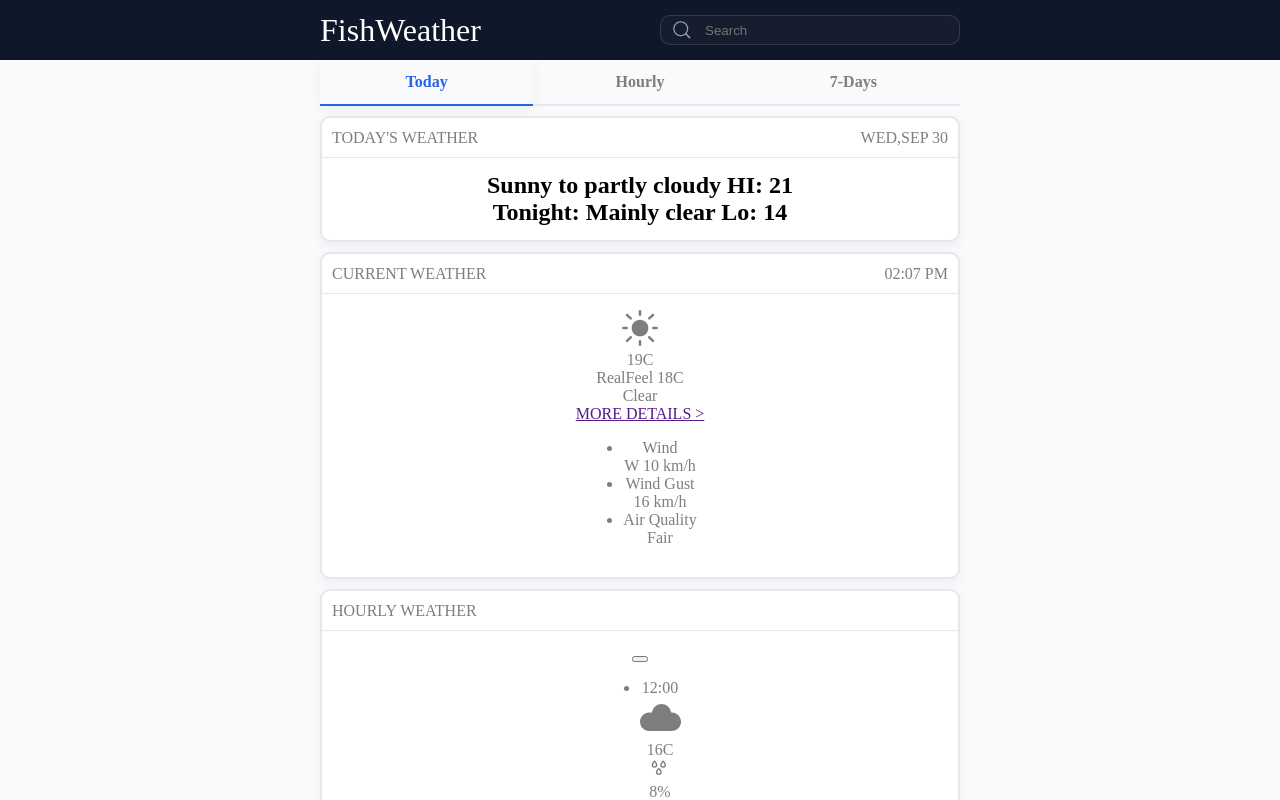
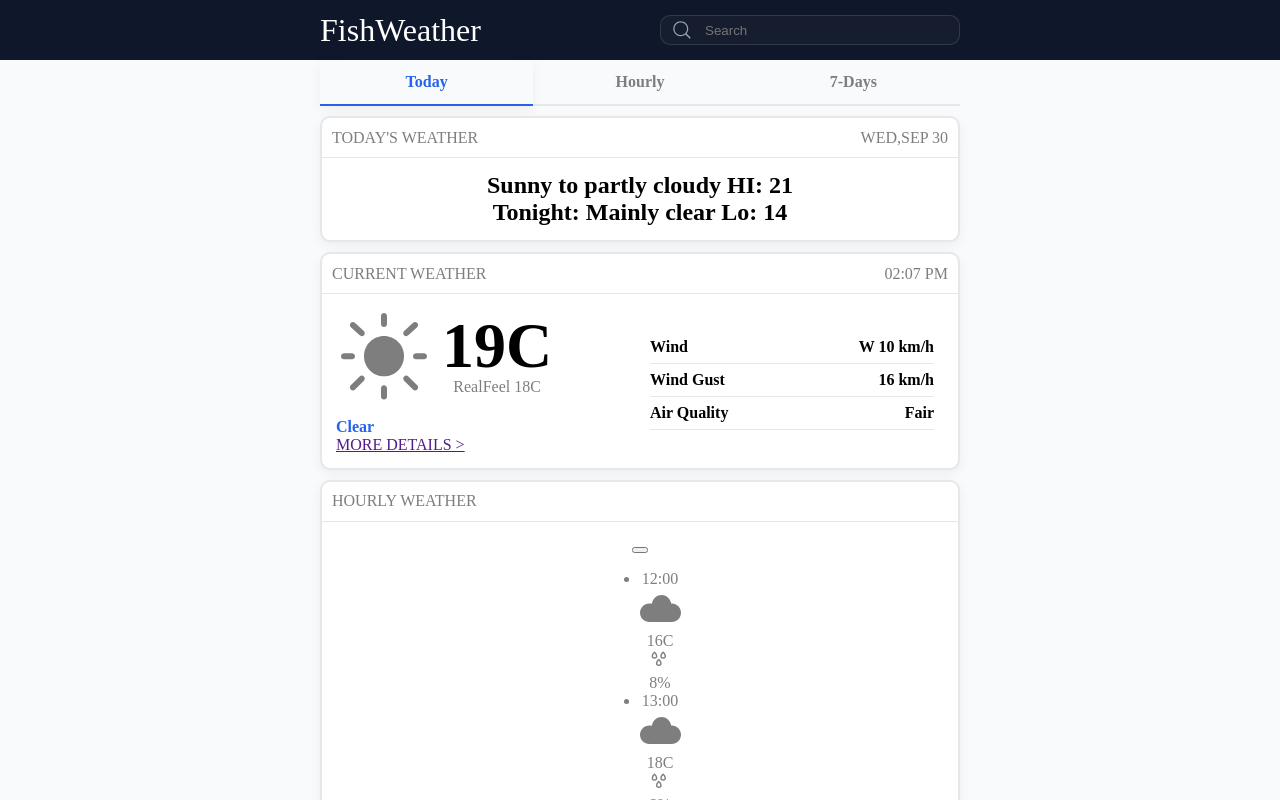
Before and after one commit to CertaCode/weatherApp-react, a React (Vite) app: page / in a window 1280 px wide. Shown: the top 800 px of the page. Built offline with nearby package versions, Linux system fonts and the light colour scheme.

Commit message:
feat: enhance CurrentWeather component with new styles and structure; add CSS for layout

```diff
--- a/src/components/sections/CurrentWeather.jsx
+++ b/src/components/sections/CurrentWeather.jsx
@@ -2,6 +2,7 @@ import { Fragment } from "react";
 import Card from "../ui/Card";
 import CurrentWeatherTemperature from "../ui/CurrentWeatherTemperature";
 import CurrentWeatherInformation from "../ui/CurrentWeatherInformation";
+import "../../styles/components/sections/CurrentWeather.css";
 
 export default function CurrentWeather() {
   const currentTime = new Date().toLocaleString([], {
@@ -10,7 +11,10 @@ export default function CurrentWeather() {
   });
 
   return (
-    <Card title="CURRENT WEATHER" date={currentTime} id="currentWeather">
+    <Card
+      title="CURRENT WEATHER"
+      date={currentTime}
+      className="current-weather">
       <Fragment>
         <CurrentWeatherTemperature />
         <CurrentWeatherInformation />
--- a/src/components/ui/CurrentWeatherInformation.jsx
+++ b/src/components/ui/CurrentWeatherInformation.jsx
@@ -1,7 +1,7 @@
 export default function CurrentWeatherInformation() {
   return (
-    <div className="currentWeather-information">
-      <div className="information-list">
+    <div className="current-weather__information">
+      <div className="current-weather__information-list">
         <ul>
           <li>
             <p>Wind</p>
--- a/src/components/ui/CurrentWeatherTemperature.jsx
+++ b/src/components/ui/CurrentWeatherTemperature.jsx
@@ -2,15 +2,15 @@ import weatherIcon from "../../assets/weather-icons/sun.svg";
 
 export default function CurrentWeatherTemperature() {
   return (
-    <div className="currentWeather-temperature">
-      <div className="temperature">
-        <img src={weatherIcon} />
-        <div className="temperatureInfo">
-          <p className="currentTemperature">19C</p>
+    <div className="current-weather__temperature">
+      <div className="current-weather__temperature-info">
+        <img src={weatherIcon} className="current-weather__icon" />
+        <div className="current-weather__temperature-info-group">
+          <p className="current-weather__temperature-info-p">19C</p>
           <p>RealFeel 18C</p>
         </div>
       </div>
-      <div className="weatherDetails">
+      <div className="current-weather__details">
         <p>Clear</p>
         <a href="">{"MORE DETAILS >"}</a>
       </div>
--- a/src/styles/App.css
+++ b/src/styles/App.css
@@ -1,96 +1,3 @@
-#todaysWeather .card-content {
-    font-size: 24px;
-    color: var(--text-black);
-    font-weight: bold;
-
-}
-
-#currentWeather .card-content {
-    flex-direction: row;
-    justify-content: space-between;
-
-    .currentWeather-temperature {
-        flex-direction: column;
-        justify-content: flex-start;
-        flex: 1 1 0;
-
-        .temperature {
-            display: flex;
-            flex-direction: row;
-            justify-content: flex-start;
-            align-items: center;
-
-            img {
-                width: 96px;
-                height: 96px;
-            }
-
-            .temperatureInfo {
-                display: flex;
-                padding: 0 0 0 10px;
-                flex-direction: column;
-                justify-content: flex-start;
-
-                .currentTemperature {
-                    height: 64px;
-                    font-size: 64px;
-                    color: var(--text-black);
-                    font-weight: bold;
-                }
-            }
-        }
-
-        .weatherDetails {
-            display: flex;
-            flex-direction: column;
-            align-items: flex-start;
-
-            margin-top: 10px;
-            color: var(--active);
-
-            p{
-                font-weight: bold;
-            }
-
-            a:focus-visible {
-                outline: 2px solid var(--active);
-            }
-        }
-
-    }
-
-    .currentWeather-information {
-        flex: 1 1 0;
-
-        .information-list {
-            display: flex;
-            flex-direction: column;
-            padding: 10px;
-            box-sizing: border-box;
-
-            ul {
-
-                list-style: none;
-
-                margin: 0;
-                padding: 0;
-
-                li {
-                    display: flex;
-                    height: 32px;
-                    flex-direction: row;
-                    justify-content: space-between;
-                    align-items: center;
-                    color: var(--text-black);
-                    font-weight: bold;
-                    border-bottom: 1px solid var(--border);
-                }
-            }
-        }
-
-    }
-}
-
 #hourlyWeather {
     .card-content {
         padding: 0;
--- /dev/null
+++ b/src/styles/components/sections/CurrentWeather.css
@@ -0,0 +1,87 @@
+.current-weather .card__content {
+    flex-direction: row;
+    justify-content: space-between;
+
+}
+
+.current-weather__temperature {
+    display: flex;
+    flex: 1;
+    flex-direction: column;
+    justify-content: flex-start;
+    gap: 1rem;
+}
+
+.current-weather__temperature-info {
+    display: flex;
+    align-items: center;
+    gap: 10px;
+}
+
+.current-weather__icon {
+    width: clamp(72px, 12vw, 96px);
+    height: auto;
+}
+
+.current-weather__temperature-info-group {
+    display: flex;
+    flex-direction: column;
+    justify-content: flex-start;
+}
+
+.current-weather__temperature-info-p {
+    margin: 0;
+    line-height: 1;
+    font-size: clamp(2.5rem, 7vw, 4rem);
+    color: var(--text-black);
+    font-weight: bold;
+}
+
+.current-weather__details {
+    display: flex;
+    flex-direction: column;
+    align-items: flex-start;
+
+    color: var(--active);
+
+    p {
+        font-weight: bold;
+    }
+
+    a:focus-visible {
+        outline: 2px solid var(--active);
+    }
+}
+
+.current-weather__information {
+    flex: 1;
+}
+
+.current-weather__information-list {
+    display: flex;
+    flex-direction: column;
+    padding: 10px;
+    box-sizing: border-box;
+}
+
+.current-weather__information-list ul {
+    list-style: none;
+    margin: 0;
+    padding: 0;
+}
+
+.current-weather__information-list li {
+    display: flex;
+    align-items: center;
+    justify-content: space-between;
+    min-height: 32px;
+    color: var(--text-black);
+    font-weight: bold;
+    border-bottom: 1px solid var(--border);
+}
+
+@media (max-width: 640px) {
+    .current-weather .card__content {
+        flex-direction: column;
+    }
+}
```
